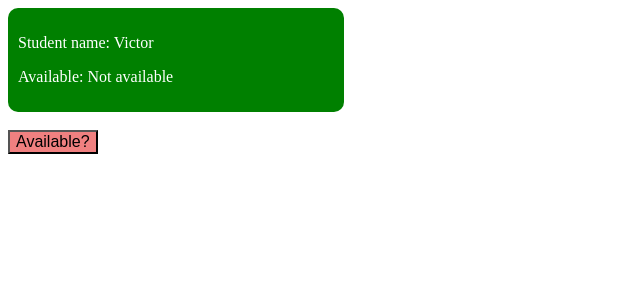
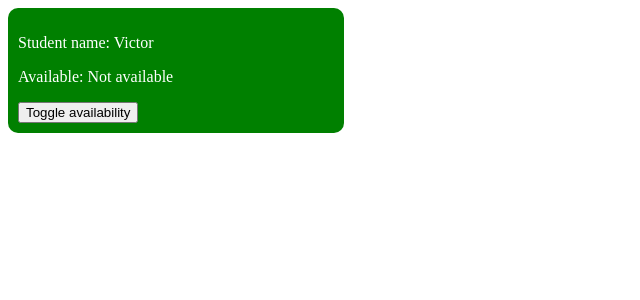
Before and after one commit to VictorRSilva05/pratica-angular-1, an Angular app: page / in a window 1280 px wide. Shown: the top 300 px of the page, without its empty margins (0-640 px from the left). Built offline with nearby package versions, Linux system fonts and the light colour scheme.

Commit message:
feat: moved availability kigic to child component

```diff
--- a/src/app/app.html
+++ b/src/app/app.html
@@ -1,8 +1 @@
-<app-status-card [available]="available" [studentName]="name"></app-status-card>
-
-<br>
-
-<button (click)="toggleAvailability()"
-[style.font-size.px]="fontSize"
-[class.available]="available"
-[class.unavailable]="!available">Available?</button>
+<app-status-card [available]="available" [studentName]="name" (availabilityChanged)="changeAvailability($event)"></app-status-card>
--- a/src/app/app.ts
+++ b/src/app/app.ts
@@ -16,4 +16,8 @@ export class App {
   public toggleAvailability(): void{
     this.available = !this.available;
   }
+
+  public changeAvailability(availability : boolean): void{
+    this.available = availability;
+  }
 }
--- a/src/app/status-card/status-card.html
+++ b/src/app/status-card/status-card.html
@@ -1,4 +1,5 @@
 <div class="status-card">
     <p>Student name: {{studentName}}</p>
     <p>Available: {{ available ? 'Available' : 'Not available'}}</p>
+    <button (click)="changeAvailability()">Toggle availability</button>
 </div>
--- a/src/app/status-card/status-card.ts
+++ b/src/app/status-card/status-card.ts
@@ -1,4 +1,4 @@
-import { Component, Input } from '@angular/core';
+import { Component, EventEmitter, Input, Output } from '@angular/core';
 
 @Component({
   selector: 'app-status-card',
@@ -10,4 +10,11 @@ export class StatusCard {
 
   @Input() studentName: string = '';
   @Input() available: boolean = false;
+
+  @Output() availabilityChanged = new EventEmitter<boolean>();
+
+  public changeAvailability(): void {
+    const newAvailability = !this.available;
+    this.availabilityChanged.emit(newAvailability);
+  }
 }
```
